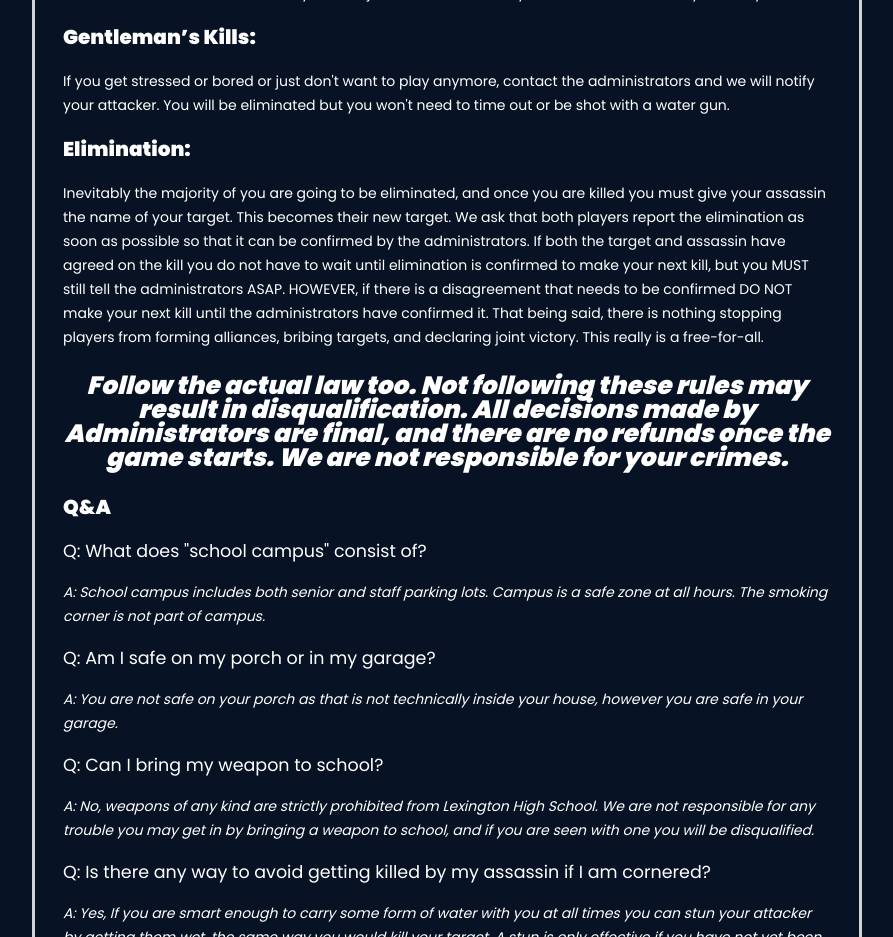
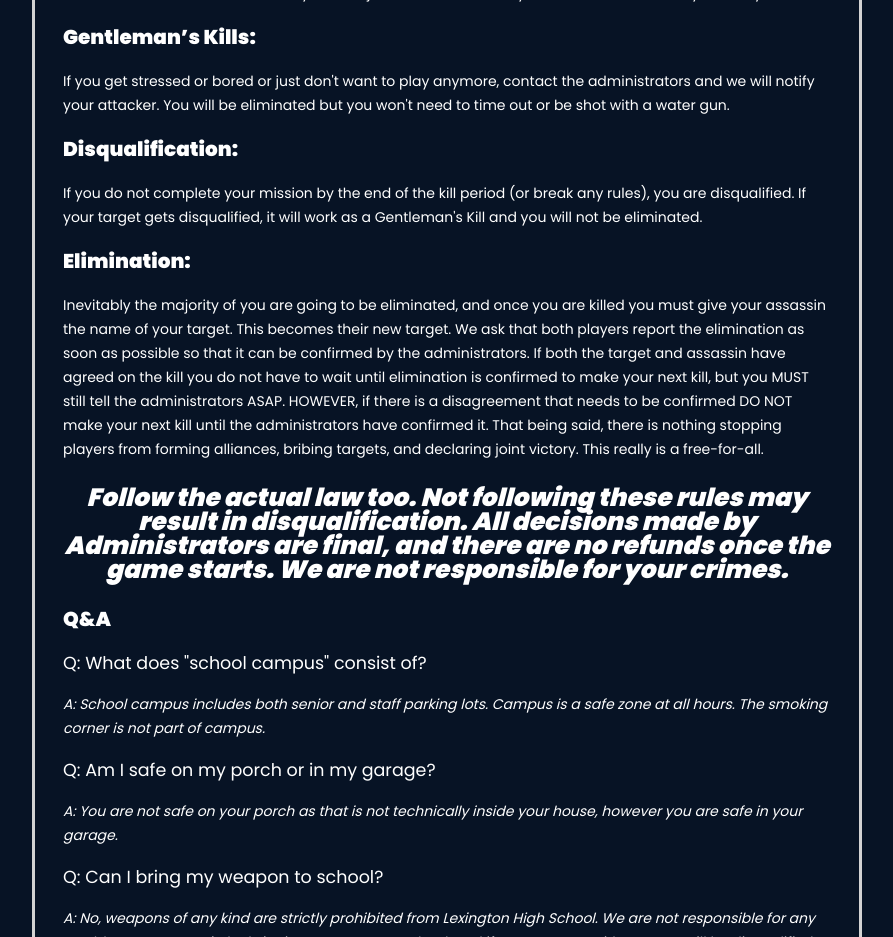
Before and after one commit to NicoWasHere/assassins, a React (Create React App) app: page /rules in a window 1280 px wide. Shown: the part 2840-3777 px from the top of the page, without its empty margins (193-1086 px from the left). Built offline with nearby package versions, Linux system fonts and the light colour scheme.

Commit message:
rules - added disqualification stuff

```diff
--- a/src/components/Rules.js
+++ b/src/components/Rules.js
@@ -106,6 +106,9 @@ You cannot be killed in a gym, as it’s a public building.
 <p className = {styles.blurb}>If you get stressed or bored or just don't want to play anymore, contact the administrators and we will notify your attacker. You will be eliminated but you won't need to time out or be shot with a water gun.
 </p>
 
+<p className = {styles.heading}>Disqualification: </p>
+<p className = {styles.blurb}>If you do not complete your mission by the end of the kill period (or break any rules), you are disqualified. If your target gets disqualified, it will work as a Gentleman's Kill and you will not be eliminated.
+</p>
 
 <p className = {styles.heading}>Elimination:</p>
 <p className = {styles.blurb}>Inevitably the majority of you are going to be eliminated, and once you are killed you must give your assassin the name of your target. This becomes their new target. We ask that both players report the elimination as soon as possible so that it can be confirmed by the administrators. If both the target and assassin have agreed on the kill you do not have to wait until elimination is confirmed to make your next kill, but you MUST still tell the administrators ASAP. HOWEVER, if there is a disagreement that needs to be confirmed DO NOT make your next kill until the administrators have confirmed it.
```
